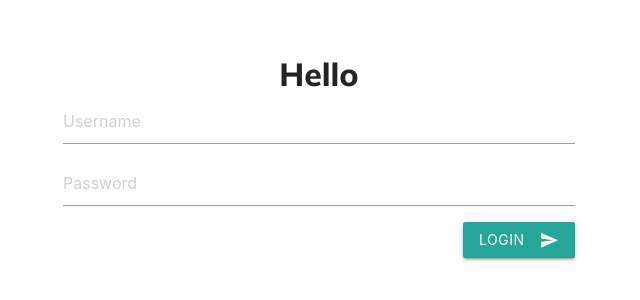
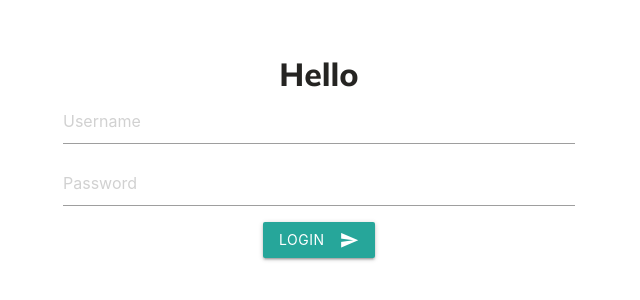
Before and after one commit to p-butovets/radar-fullstack, a React (Create React App) app in the folder client/: page / in a window 1280 px wide. Shown: the part 246-546 px from the top of the page, without its empty margins (321-961 px from the left). Built offline with nearby package versions, Linux system fonts and the light colour scheme.

Commit message:
change some css

```diff
--- a/client/src/pages/loginPage/loginPage.scss
+++ b/client/src/pages/loginPage/loginPage.scss
@@ -19,11 +19,3 @@
 		font-size: 32px;
 	}
 }
-
-input {
-	display: block;
-}
-
-button {
-	align-self: flex-end;
-}
```
